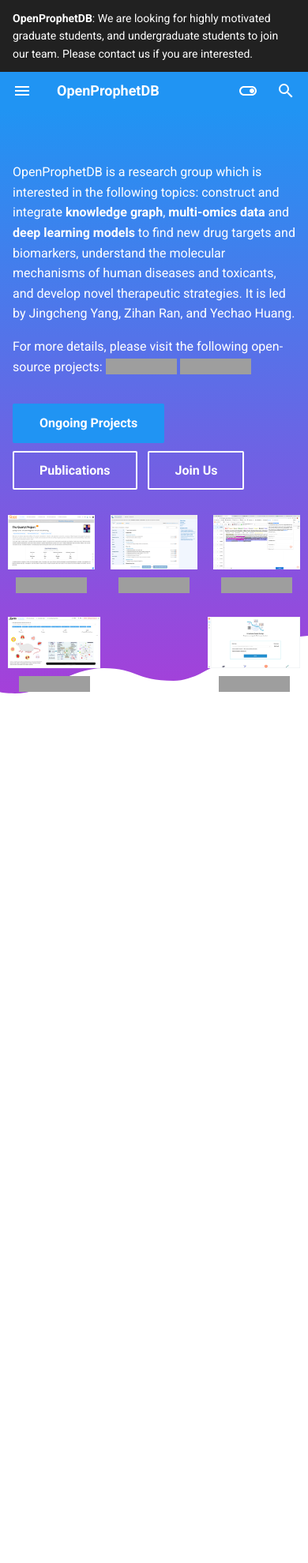
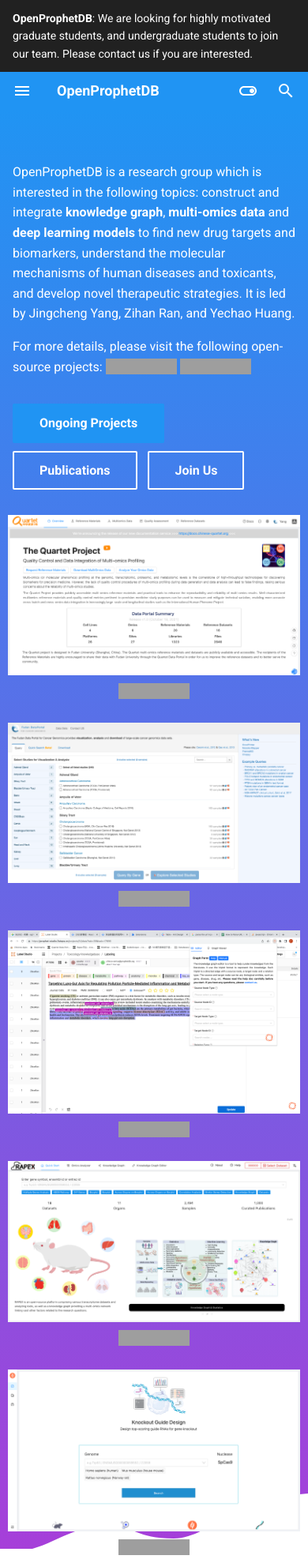
Before and after one commit to yjcyxky/prophetdb.org, an MkDocs documentation site: the page built from docs/index.md, in a window 390 px wide. Shown: the whole page at 79% size. Built offline with MkDocs 1.6.1 and Material for MkDocs 9.7.7, drawn with Linux system fonts in a browser that asks for light colours; before the commit the page ends 900 px from its top, so only the background shows below that; grey boxes are pictures that could not be loaded.

Commit message:
Improve the styles.

```diff
--- a/docs/assets/stylesheets/extra.css
+++ b/docs/assets/stylesheets/extra.css
@@ -61,6 +61,7 @@
   display: flex;
   flex-direction: row;
   justify-content: space-between;
+  flex-wrap: wrap;
 }
 
 .showcase-container a .image {
@@ -73,9 +74,9 @@
   flex-direction: column;
   justify-content: center;
   align-items: center;
-  width: 30%;
   margin: 10px;
   text-align: center;
+  width: 30%;
 }
 
 .showcase-container .title {
@@ -138,9 +139,13 @@
   .card .left {
     width: 100%;
   }
+
+  .showcase-container a {
+    width: 100%;
+  }
 }
 
-@media screen and (max-width: 1024px) {
+@media (min-width: 768px) and (max-width: 1024px) {
   .card .right {
     display: none;
   }
@@ -148,4 +153,22 @@
   .card .left {
     width: 100%;
   }
+
+  .showcase-container a {
+    width: 100%;
+  }
 }
+
+@media (min-width: 1024px) and (max-width: 1280px) {
+  .card .right {
+    display: none;
+  }
+
+  .card .left {
+    width: 100%;
+  }
+
+  .showcase-container a {
+    width: 30%;
+  }
+}
```
